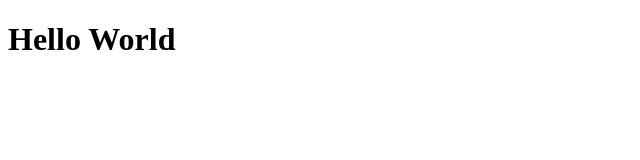
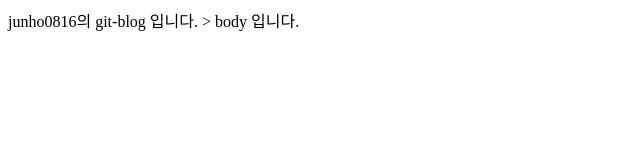
Before and after one commit to junho0816/junho0816.github.io, a plain HTML site: page index.html in a window 1280 px wide. Shown: the whole page, without its empty margins (0-640 px from the left). Drawn offline with Linux system fonts and the light colour scheme.

Commit message:
Update index.html

```diff
--- a/index.html
+++ b/index.html
@@ -1,6 +1,8 @@
 <!DOCTYPE html>
-<html>
+<title>junho0816 git-blog</title>
+<head>
+    junho0816의 git-blog 입니다.
+</head>>
 <body>
-<h1>Hello World</h1>
+    body 입니다.
 </body>
-<html>
```
